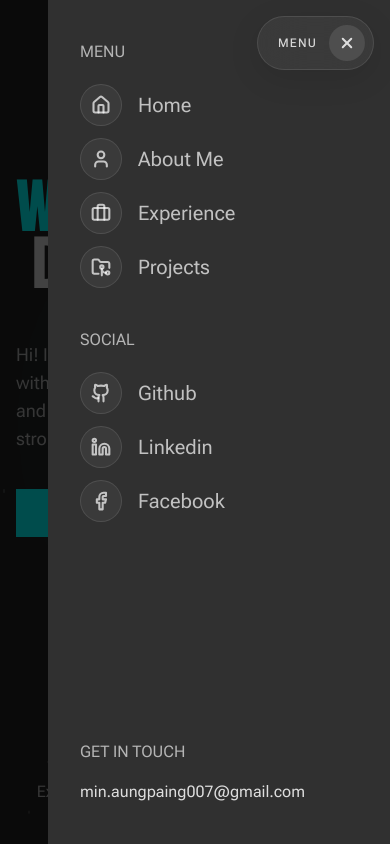
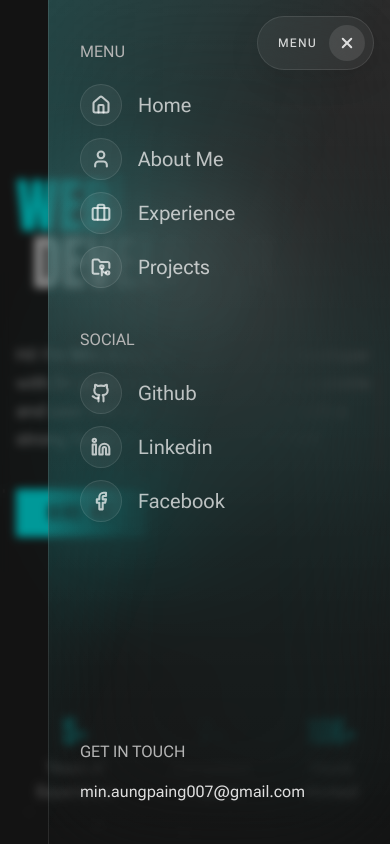
Before and after one commit to map-007/portfolio-new, a Next.js app: page / in a window 390 px wide. Both pictures are taken after a click on the button 347 px from the left and 43 px from the top of the page. Shown: the top 844 px of the page. Built offline with nearby package versions, Linux system fonts and the light colour scheme.

Commit message:
update: mb menu background

```diff
--- a/components/Navbar.tsx
+++ b/components/Navbar.tsx
@@ -92,7 +92,7 @@ const Navbar = () => {
 
             <div
                 className={cn(
-                    'overlay fixed inset-0 z-[2] bg-black/70 transition-all duration-150',
+                    'overlay fixed inset-0 z-[2] bg-black/40 backdrop-blur-sm transition-all duration-150',
                     {
                         'opacity-0 invisible pointer-events-none': !isMenuOpen,
                     },
@@ -107,16 +107,23 @@ const Navbar = () => {
                     { 'translate-x-0': isMenuOpen },
                 )}
             >
+                {/* Liquid Glass Background */}
+                <div className="absolute inset-0 z-[-1] bg-gradient-to-b from-white/10 via-white/5 to-transparent backdrop-blur-3xl"></div>
+
+                {/* Animated Gradient Overlay */}
                 <div
                     className={cn(
-                        'fixed inset-0 scale-150 translate-x-1/2 rounded-[50%] bg-background-light duration-700 delay-150 z-[-1]',
+                        'absolute inset-0 scale-150 translate-x-1/2 rounded-[50%] bg-gradient-to-br from-primary/20 via-transparent to-transparent duration-700 delay-150 z-[-1]',
                         {
                             'translate-x-0': isMenuOpen,
                         },
                     )}
                 ></div>
 
-                <div className="grow flex md:items-center w-full max-w-[300px] mx-8 sm:mx-auto">
+                {/* Subtle Border Effect */}
+                <div className="absolute inset-0 border-l border-white/10 pointer-events-none z-[-1]"></div>
+
+                <div className="grow flex md:items-center w-full max-w-[300px] mx-8 sm:mx-auto relative z-10">
                     <div className="flex gap-10 lg:justify-between max-lg:flex-col w-full">
                         <div className="max-lg:order-2">
                             <p className="text-muted-foreground mb-5 md:mb-8">
@@ -176,7 +183,7 @@ const Navbar = () => {
                     </div>
                 </div>
 
-                <div className="w-full max-w-[300px] mx-8 sm:mx-auto">
+                <div className="w-full max-w-[300px] mx-8 sm:mx-auto relative z-10">
                     <p className="text-muted-foreground mb-4">GET IN TOUCH</p>
                     <a href={`mailto:${GENERAL_INFO.email}`}>
                         {GENERAL_INFO.email}
```
